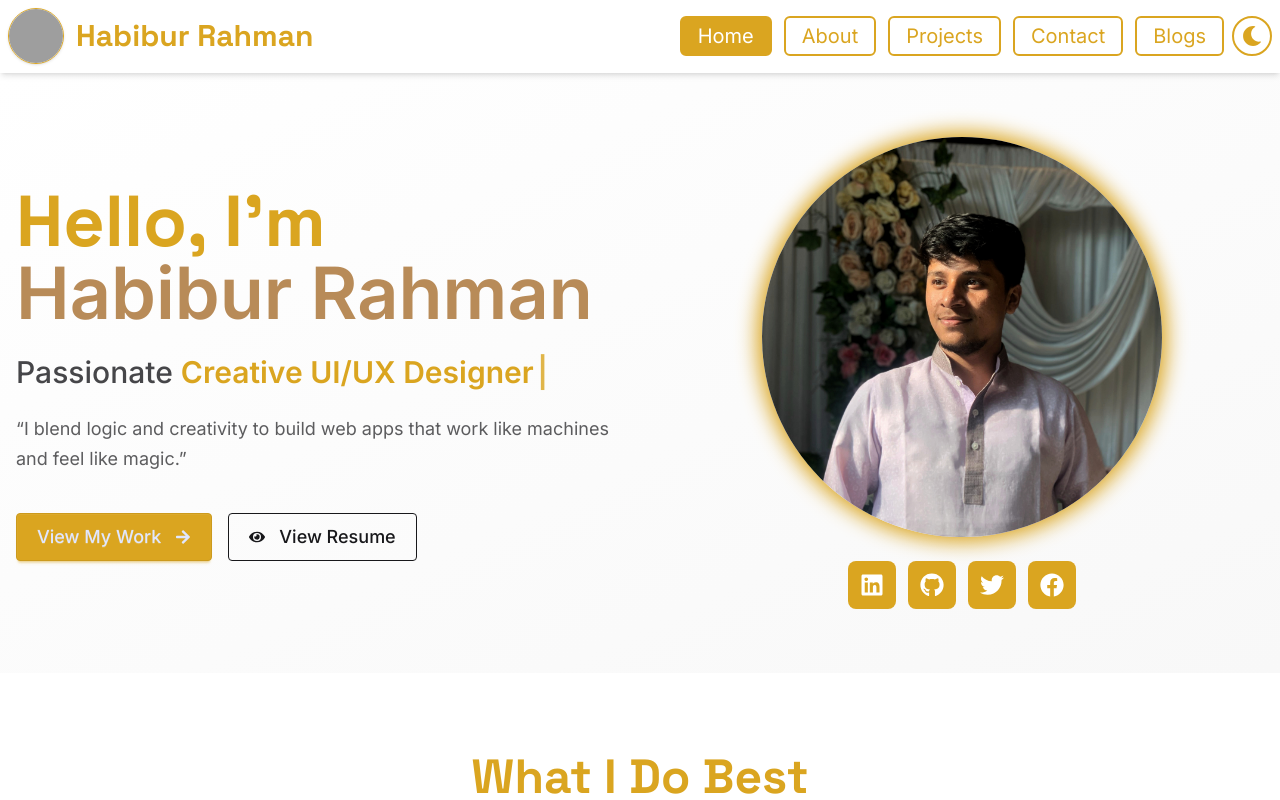
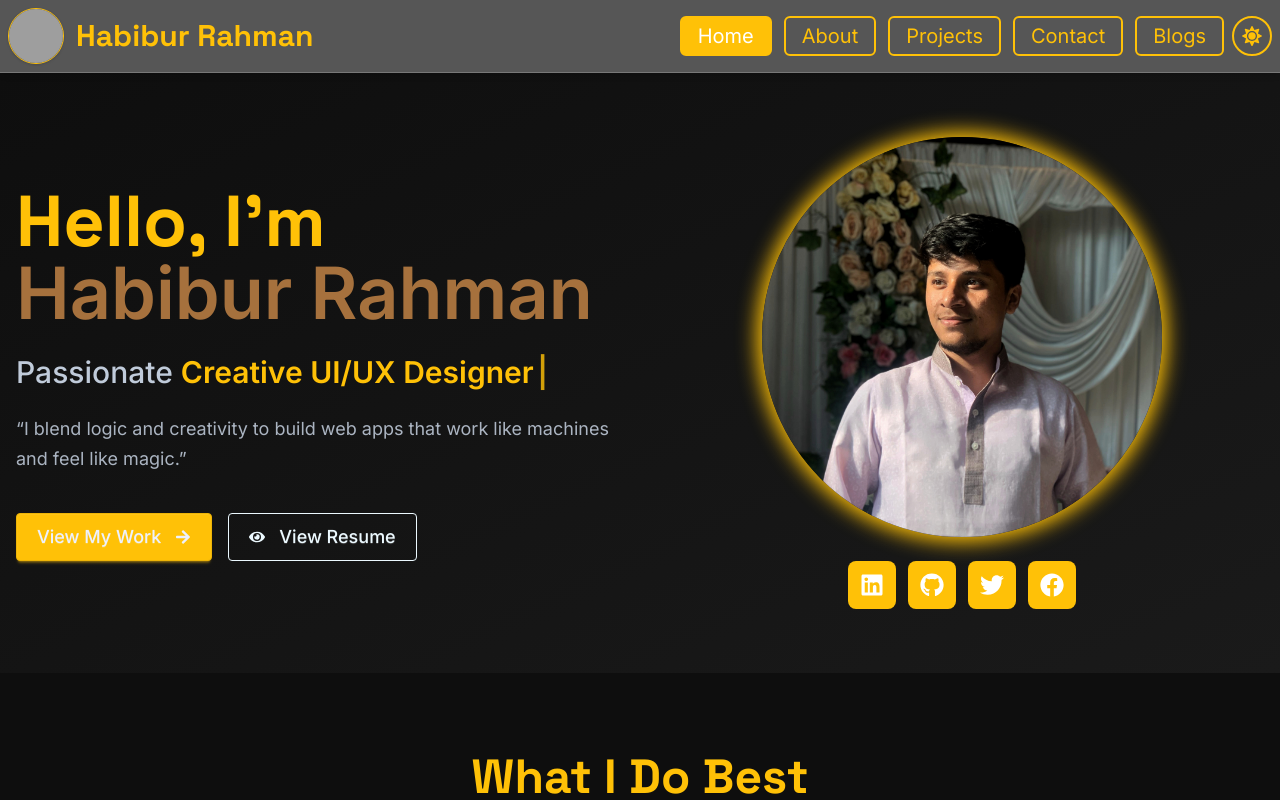
Before and after one commit to HabiburRahmanZihad/Habibur-Rahman-Zihad-Web, a React (Vite) app: page / in a window 1280 px wide. Shown: the top 800 px of the page. Built offline with nearby package versions, Linux system fonts and the light colour scheme; grey boxes are pictures that could not be loaded.

Commit message:
Update Theme

```diff
--- a/src/Components/Navbar/Navbar.jsx
+++ b/src/Components/Navbar/Navbar.jsx
@@ -5,7 +5,7 @@ import { FaSun, FaMoon, FaBars, FaTimes } from 'react-icons/fa';
 import BrandLogo from '../../assets/AllPic/logo/withBorder.png';
 
 const Navbar = () => {
-    const [theme, setTheme] = useState('light'); // Light/dark theme state
+    const [theme, setTheme] = useState('dark'); // Light/dark theme state
     const [isMenuOpen, setIsMenuOpen] = useState(false); // Mobile menu toggle
 
     // Update the HTML root with theme attribute
@@ -15,7 +15,7 @@ const Navbar = () => {
 
     // Toggle theme between light and dark
     const toggleTheme = () => {
-        setTheme(prev => (prev === 'light' ? 'dark' : 'light'));
+        setTheme(prev => (prev === 'dark' ? 'light' : 'dark'));
     };
 
     // Reusable NavLink style
@@ -24,10 +24,7 @@ const Navbar = () => {
         }`;
 
     return (
-        <motion.nav
-            initial={{ y: -100 }}
-            animate={{ y: 0 }}
-            transition={{ duration: 0.6, ease: 'easeOut' }}
+        <nav
             className=" sticky top-0 z-50 bg-white/30 backdrop-blur-md border-b border-white/20 shadow-md"
         >
             <div className="navbar container mx-auto">
@@ -100,7 +97,7 @@ const Navbar = () => {
                     )}
                 </AnimatePresence>
             </div>
-        </motion.nav>
+        </nav>
     );
 };
 
--- a/src/index.css
+++ b/src/index.css
@@ -17,7 +17,6 @@
 
 @plugin "daisyui/theme" {
     name: "light";
-    default: true;
 
     --color-primary: #DAA520;
     /* Goldenrod – rich, energetic, modern */
@@ -49,6 +48,7 @@
 /* 🌙 Dark Theme */
 @plugin "daisyui/theme" {
     name: "dark";
+    default: true;
 
     --color-primary: #FFC107;
     /* Primary buttons, section titles, highlights, links */
```
